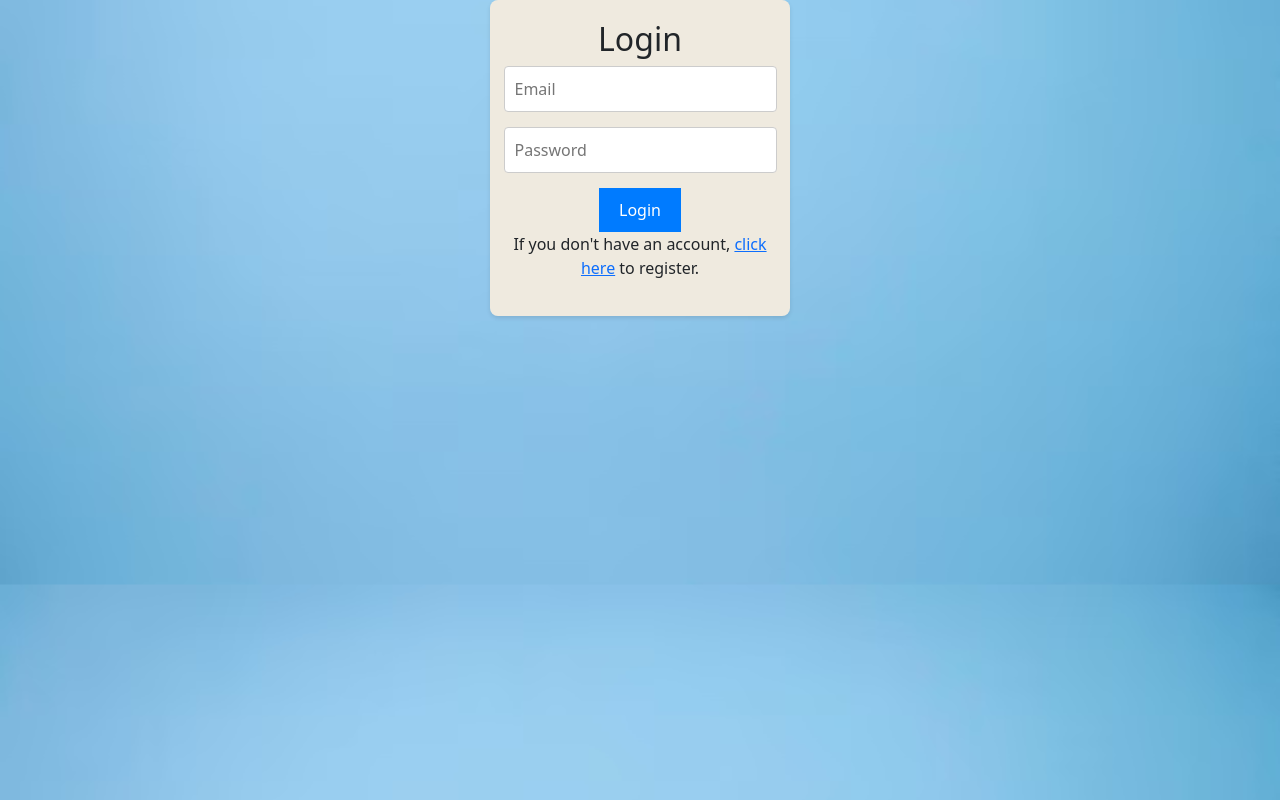
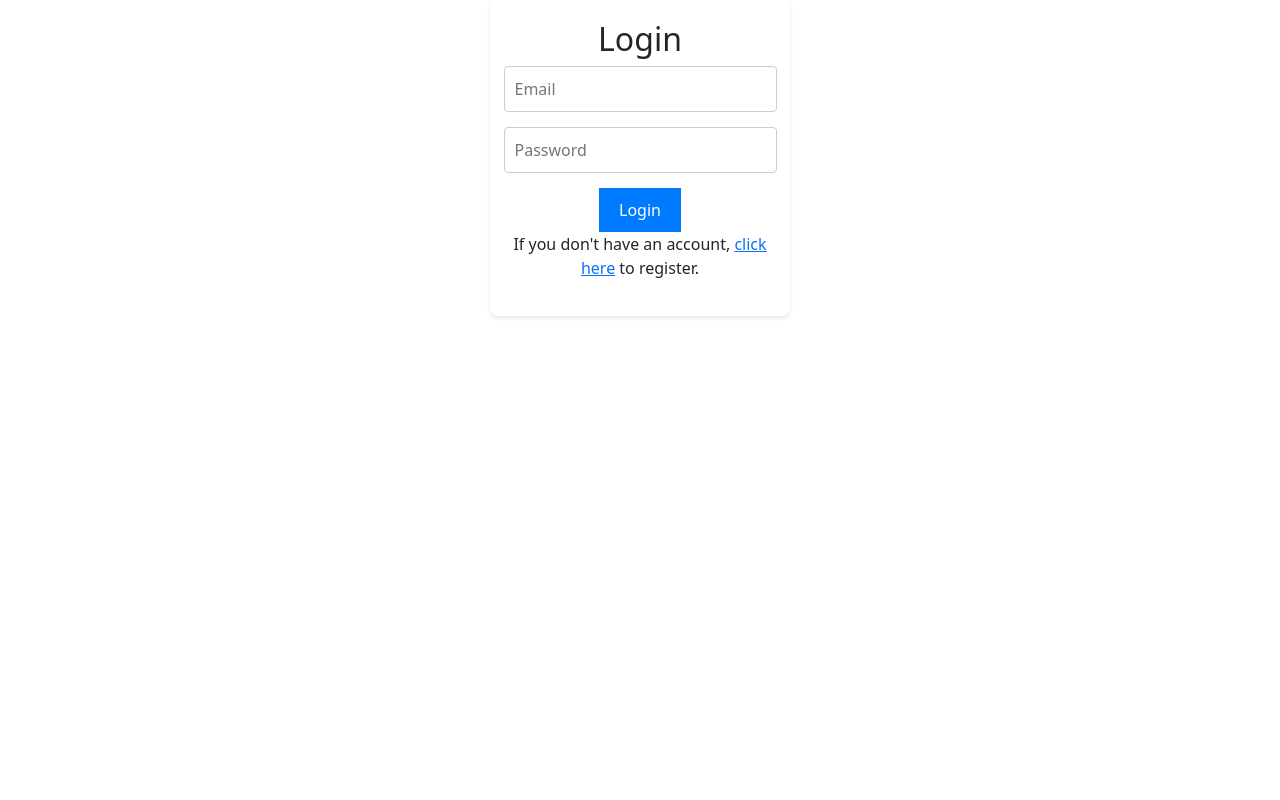
Before and after one commit to Saranshg17/project-management, a React (Create React App) app in the folder frontend/: page /login in a window 1280 px wide. Built offline with nearby package versions, Linux system fonts and the light colour scheme.

Commit message:
Added Readme.md

```diff
--- a/frontend/src/styles.css
+++ b/frontend/src/styles.css
@@ -5,9 +5,9 @@ body {
   display: flex;
   justify-content: center; /* Center horizontally */
   align-items: center; /* Center vertically */
-  background-image: url('background.jpeg'); /* Add background image */
-  background-size: cover; /* Ensure the image covers the entire background */
-  background-position: center;
+  /* background-image: url('background.jpeg');
+  background-size: cover;
+  background-position: center; */
 }
 
 .sidebar {
@@ -94,7 +94,7 @@ body {
   flex-direction: column;
   align-items: center;
   justify-content: center;
-  background-color: rgb(239, 234, 223);
+  background-color: rgb(255, 255, 255);
   border-radius: 8px;
   box-shadow: 0 2px 4px rgba(0, 0, 0, 0.1);
   padding: 20px;
```
Also changed, not shown: frontend/src/background.jpeg (deleted), 1 other file (tests, documents, lock files or other folders).
